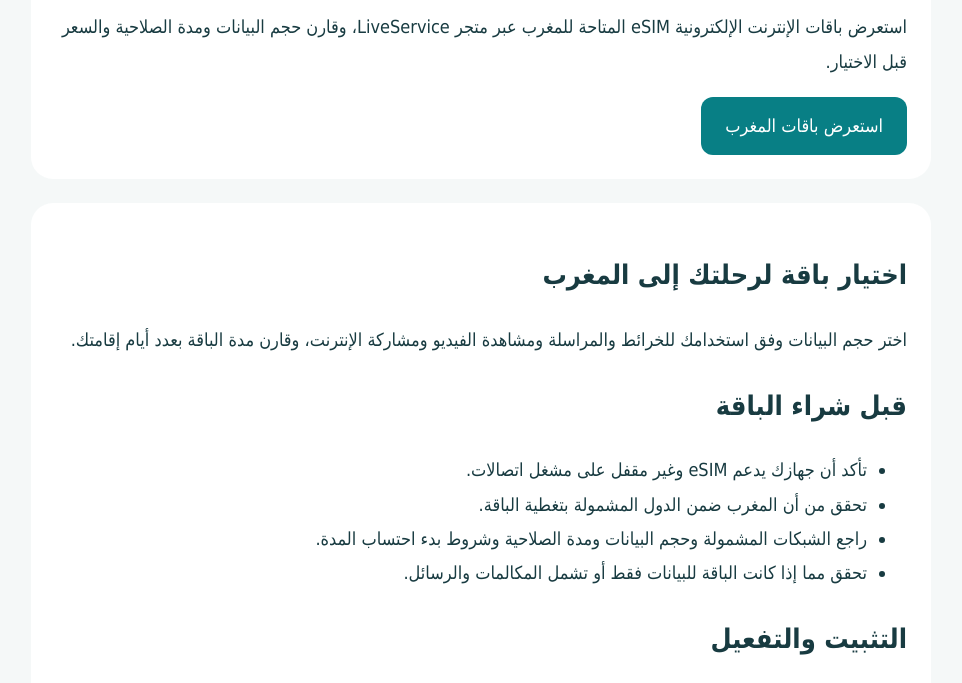
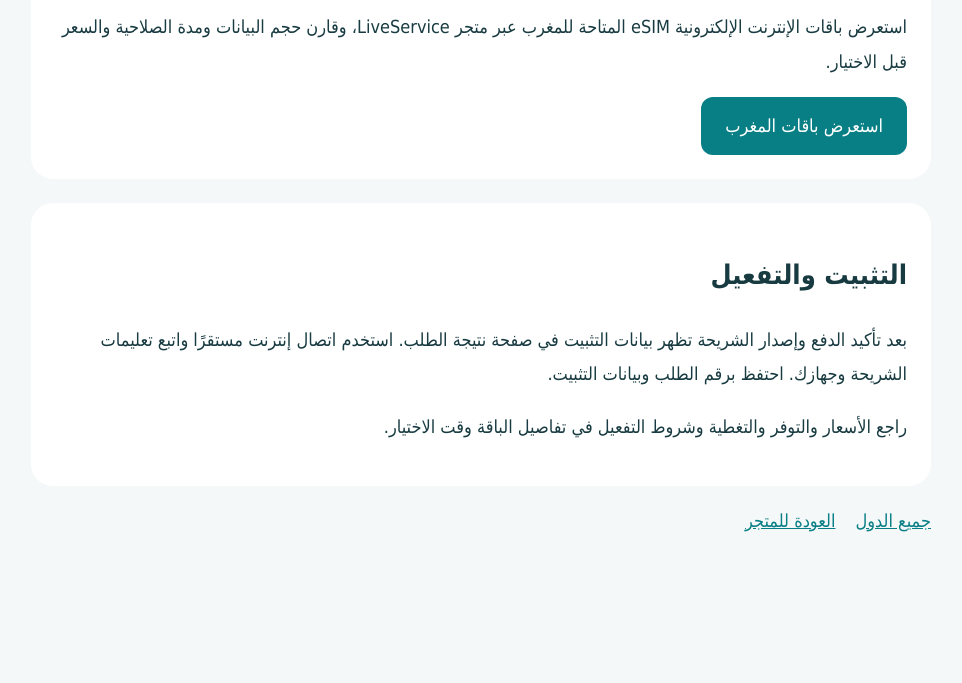
Before and after one commit to liveservice90-blip/liveservice-esim, a website: page destinations/morocco/index.html in a window 1280 px wide. Shown: the part 240-923 px from the top of the page, without its empty margins (159-1121 px from the left). After the commit the page ends 800 px from the top, so only its background shows below. Drawn offline with Linux system fonts and the light colour scheme.

Commit message:
Update index.html

```diff
--- a/destinations/morocco/index.html
+++ b/destinations/morocco/index.html
@@ -32,20 +32,8 @@ nav{display:flex;gap:20px;flex-wrap:wrap}
 </section>
 
 <section class="panel">
-<h2>اختيار باقة لرحلتك إلى المغرب</h2>
-<p>اختر حجم البيانات وفق استخدامك للخرائط والمراسلة ومشاهدة الفيديو ومشاركة الإنترنت، وقارن مدة الباقة بعدد أيام إقامتك.</p>
-
-<h2>قبل شراء الباقة</h2>
-<ul>
-<li>تأكد أن جهازك يدعم eSIM وغير مقفل على مشغل اتصالات.</li>
-<li>تحقق من أن المغرب ضمن الدول المشمولة بتغطية الباقة.</li>
-<li>راجع الشبكات المشمولة وحجم البيانات ومدة الصلاحية وشروط بدء احتساب المدة.</li>
-<li>تحقق مما إذا كانت الباقة للبيانات فقط أو تشمل المكالمات والرسائل.</li>
-</ul>
-
 <h2>التثبيت والتفعيل</h2>
 <p>بعد تأكيد الدفع وإصدار الشريحة تظهر بيانات التثبيت في صفحة نتيجة الطلب. استخدم اتصال إنترنت مستقرًا واتبع تعليمات الشريحة وجهازك. احتفظ برقم الطلب وبيانات التثبيت.</p>
-
 <p>راجع الأسعار والتوفر والتغطية وشروط التفعيل في تفاصيل الباقة وقت الاختيار.</p>
 </section>
 
```
